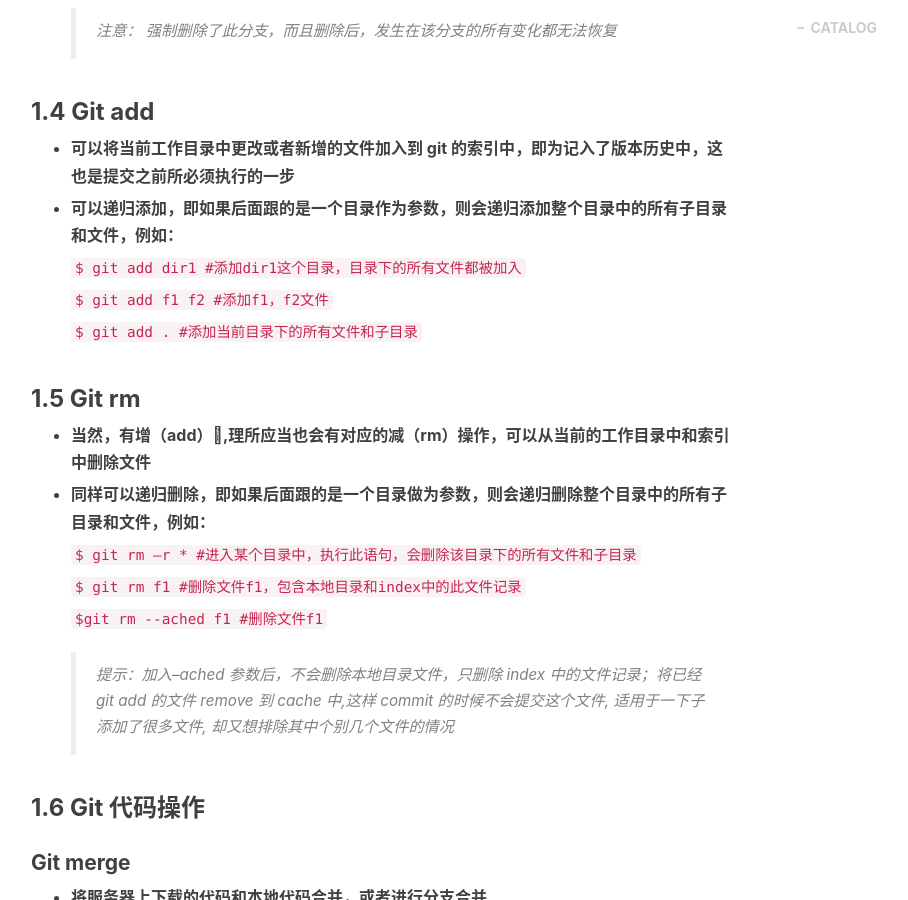
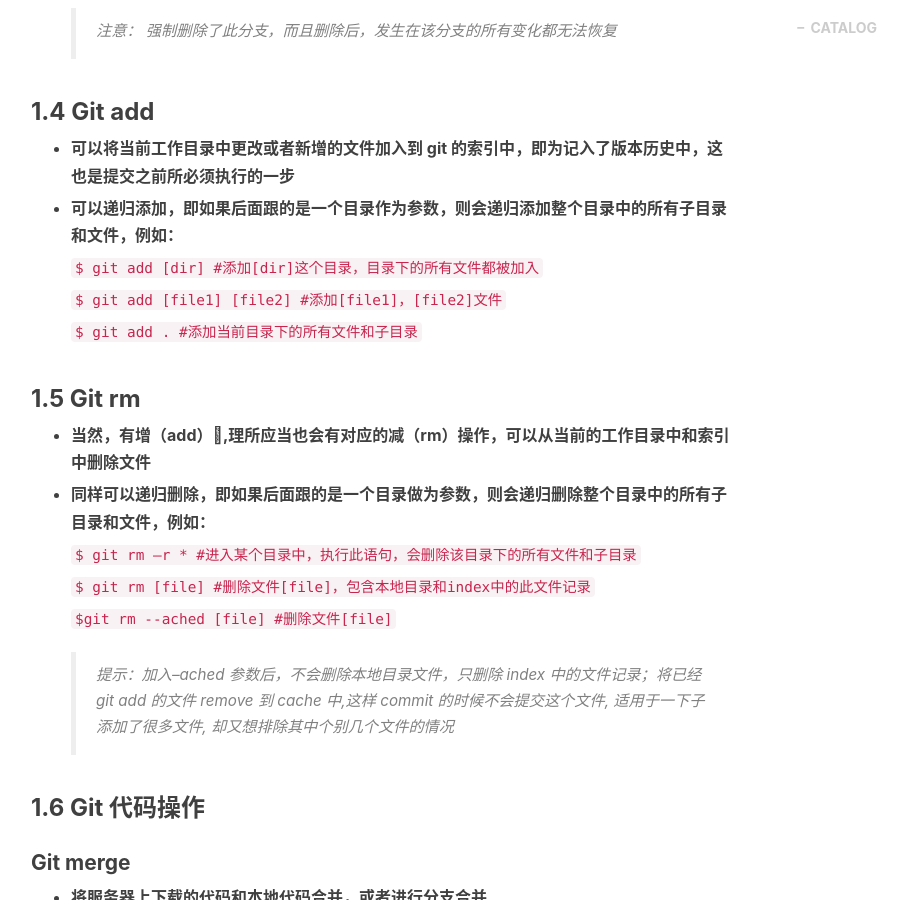
Before and after one commit to corcd/corcd.github.io, a Jekyll site: the page built from _posts/2017-10-22-git-commands-directions.markdown, in a window 1280 px wide and 900 px high, scrolled down 2148 px. Shown: the whole window, without its empty margins (234-1142 px from the left). Built offline with Jekyll 4.4.1, drawn with Linux system fonts in a browser that asks for light colours; nearby versions of some CDN libraries; comment, search, counter and statistics services are not loaded; some of the changed text lies outside the part shown.

Commit message:
articel update

```diff
--- a/_posts/2017-10-22-git-commands-directions.markdown
+++ b/_posts/2017-10-22-git-commands-directions.markdown
@@ -56,7 +56,7 @@
 
     `$ git checkout [remote_branch]`
 
-    > 提示：远程分支 remote_branch 可以通过 `$ git branch –r` 列出
+    > 提示：远程分支 [remote_branch] 可以通过 `$ git branch –r` 列出
 
 - **切换到标识 id 为 commit id 的分支上**
 
@@ -84,11 +84,11 @@
 
 - **可以递归添加，即如果后面跟的是一个目录作为参数，则会递归添加整个目录中的所有子目录和文件，例如：**
 
-    `$ git add dir1   #添加dir1这个目录，目录下的所有文件都被加入`
+    `$ git add [dir]            #添加[dir]这个目录，目录下的所有文件都被加入`
 
-    `$ git add f1 f2  #添加f1，f2文件`
+    `$ git add [file1] [file2]  #添加[file1]，[file2]文件`
 
-    `$ git add .      #添加当前目录下的所有文件和子目录`
+    `$ git add .                #添加当前目录下的所有文件和子目录`
 
 ### 1.5 Git rm
 
@@ -96,11 +96,11 @@
 
 - **同样可以递归删除，即如果后面跟的是一个目录做为参数，则会递归删除整个目录中的所有子目录和文件，例如：**
 
-    `$ git rm –r *      #进入某个目录中，执行此语句，会删除该目录下的所有文件和子目录`
+    `$ git rm –r *          #进入某个目录中，执行此语句，会删除该目录下的所有文件和子目录`
 
-    `$ git rm f1        #删除文件f1，包含本地目录和index中的此文件记录`
+    `$ git rm [file]        #删除文件[file]，包含本地目录和index中的此文件记录`
 
-    `$git rm --ached f1 #删除文件f1`
+    `$git rm --ached [file] #删除文件[file]`
 
     > 提示：加入--ached 参数后，不会删除本地目录文件，只删除 index 中的文件记录；将已经 git add 的文件 remove 到 cache 中,这样 commit 的时候不会提交这个文件, 适用于一下子添加了很多文件, 却又想排除其中个别几个文件的情况
 
@@ -116,9 +116,9 @@
 
 - **把本地的代码和 index 中的代码进行比较，或者把 index 中的代码和本地仓库中的代码进行比较**
 
-    `$ git diff #比较工作目录和 Index 中的代码`
+    `$ git diff           #比较工作目录和 Index 中的代码`
 
-    `$ git diff --cached #比较 index 和本地仓库中的代码`
+    `$ git diff --cached  #比较 index 和本地仓库中的代码`
 
 ### 1.7 Git 状态查看
 
@@ -189,7 +189,7 @@
 
     `$ git pull username@ipaddr:[remote_repository] [remote_branch] [local_branch]`
 
-    *(这条命令将从远端仓库[remote_repository]中的远端分支名 [remote_branch] 获取到本地 git 库的一个本地分支中。其中，如果不写本地分支名 [local_branch]，则默认 pull 到本地当前分支)*
+    *(这条命令将从远端仓库 [remote_repository] 中的远端分支名 [remote_branch] 获取到本地 git 库的一个本地分支中。其中，如果不写本地分支名 [local_branch]，则默认 pull 到本地当前分支)*
 
     > 注意：git pull 也可以用来合并分支。 和 git merge 的作用相同。 因此，如果你的本地分支已经有内容，则 git pull 会合并这些文件，如果有冲突会报警
 
```
